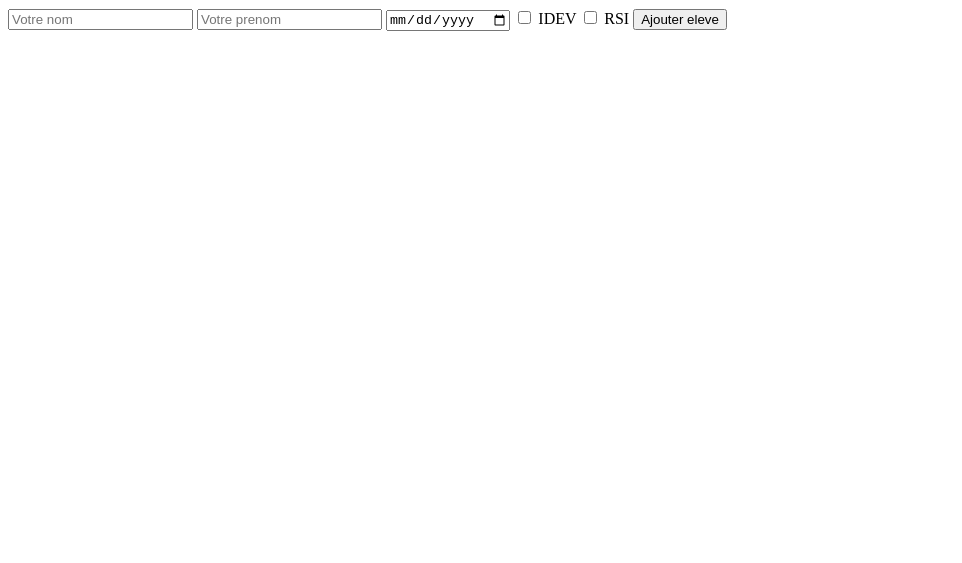
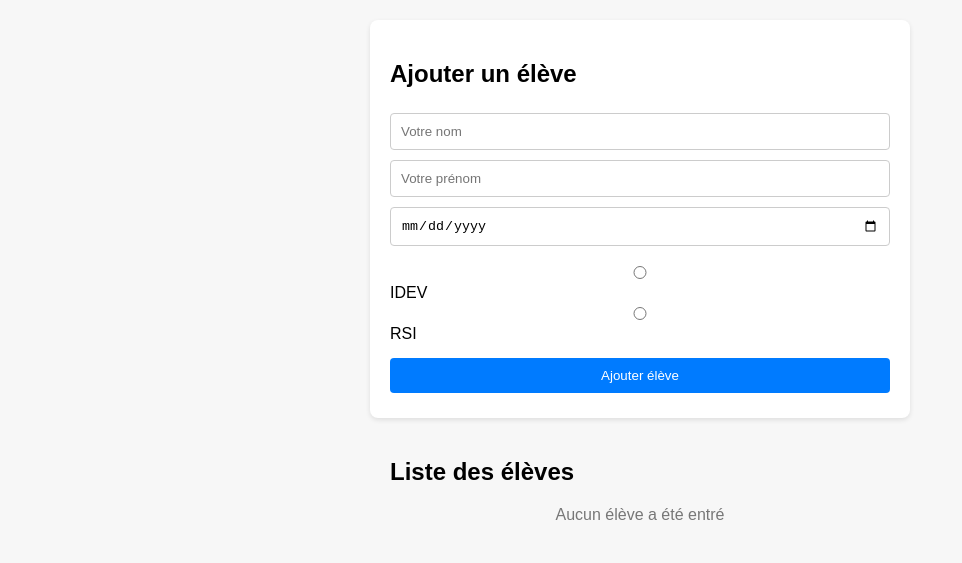
Before and after one commit to Masy1608/Angular, a website: page index.html in a window 1280 px wide. Shown: the whole page, without its empty margins (0-962 px from the left). Drawn offline with nearby package versions, Linux system fonts and the light colour scheme.

Commit message:
Changing style

```diff
--- a/index.html
+++ b/index.html
@@ -6,21 +6,37 @@
   <title>AngularJS Example</title>
   <!-- Include AngularJS Minified -->
   <script src="https://ajax.googleapis.com/ajax/libs/angularjs/1.8.3/angular.min.js"></script>
+  <link rel="stylesheet" href="style.css">
 </head>
 <body ng-controller="myController">
-  <div>
-    <input type="text" ng-model="name" placeholder="Votre nom" required>
-    <input type="text" ng-model="prenom" placeholder="Votre prenom" required>
-    <input type="date" ng-model="date" placeholder="Votre date de naissance" required>
-    <input type="checkbox" ng-model="checked" ng-true-value="'IDEV'"> IDEV
-    <input type="checkbox" ng-model="checked" ng-true-value="'RSI'"> RSI
-    <button ng-click="ajout()">Ajouter eleve</button>
+  <div class="form-container">
+    <h2>Ajouter un élève</h2>
+    <form ng-submit="ajout()">
+      <input type="text" ng-model="name" placeholder="Votre nom" required>
+      <input type="text" ng-model="prenom" placeholder="Votre prénom" required>
+      <input type="date" ng-model="date" placeholder="Votre date de naissance" required>
+      <div class="radio-group">
+        <label>
+          <input type="radio" ng-model="classe" name="classe" value="IDEV" required> IDEV
+        </label>
+        <label>
+          <input type="radio" ng-model="classe" name="classe" value="RSI"> RSI
+        </label>
+    </div>
+      <button type="submit">Ajouter élève</button>
+    </form>
   </div>
-  <div>
+
+  <div class="list-container">
+    <h2>Liste des élèves</h2>
     <ul>
-        <li ng-repeat="eleve in eleves">{{eleves.nom}}</li>
+      <li ng-repeat="eleve in eleves">
+        <strong>{{eleve.nom}} {{eleve.prenom}}</strong><br>
+        Date de naissance : {{eleve.date | date:'dd/MM/yyyy'}}<br>
+        Classe : <span ng-if="eleve.classe">{{eleve.classe}}</span>
+      </li>
     </ul>
-    <p ng-if="eleve.length === 0">Aucun élève a été entré</p>
+    <p class="message" ng-if="eleves.length === 0">Aucun élève a été entré</p>
   </div>
 
   <script>
@@ -34,13 +50,22 @@
       $scope.date = "";
       $scope.classe = "";
 
+      $scope.ajout = function(){
 
-      $scope.ajout=function(){
-              $scope.eleves.push({ nom : $scope.name }) ;
-        }
+        $scope.eleves.push({
+          nom: $scope.name,
+          prenom: $scope.prenom,
+          date: $scope.date,
+          classe: $scope.classe
+        });
 
-        console.log($scope.eleves);
+        // Réinitialise le formulaire
+        $scope.name = "";
+        $scope.prenom = "";
+        $scope.date = "";
+        $scope.classe = "";
 
+      };
     });
   </script>
 </body>
--- /dev/null
+++ b/style.css
@@ -0,0 +1,57 @@
+body {
+      font-family: Arial, sans-serif;
+      margin: 20px;
+      background-color: #f7f7f7;
+    }
+    .form-container {
+      background: #fff;
+      padding: 20px;
+      border-radius: 8px;
+      box-shadow: 0 2px 5px rgba(0,0,0,0.1);
+      max-width: 500px;
+      margin: auto;
+    }
+    .form-container input,
+    .form-container button {
+      padding: 10px;
+      margin: 5px 0;
+      border: 1px solid #ccc;
+      border-radius: 4px;
+      width: 100%;
+      box-sizing: border-box;
+    }
+    .form-container button {
+      background-color: #007BFF;
+      color: #fff;
+      border: none;
+      cursor: pointer;
+    }
+    .form-container button:hover {
+      background-color: #0056b3;
+    }
+    .radio-group {
+      margin: 10px 0;
+    }
+    .radio-group label {
+      margin-right: 15px;
+    }
+    .list-container {
+      margin: auto;
+      max-width: 500px;
+      padding: 20px;
+    }
+    .list-container ul {
+      list-style-type: none;
+      padding: 0;
+    }
+    .list-container li {
+      background: #fff;
+      margin-bottom: 10px;
+      padding: 15px;
+      border-radius: 5px;
+      box-shadow: 0 1px 3px rgba(0,0,0,0.1);
+    }
+    .message {
+      text-align: center;
+      color: #777;
+    }
```
